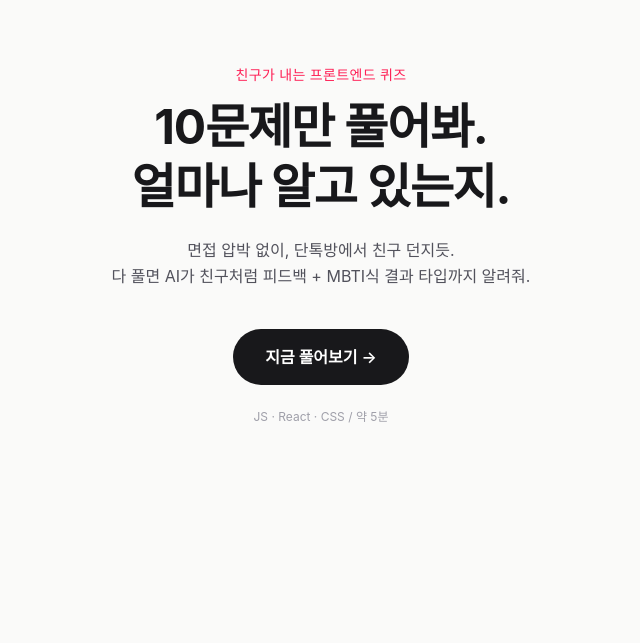
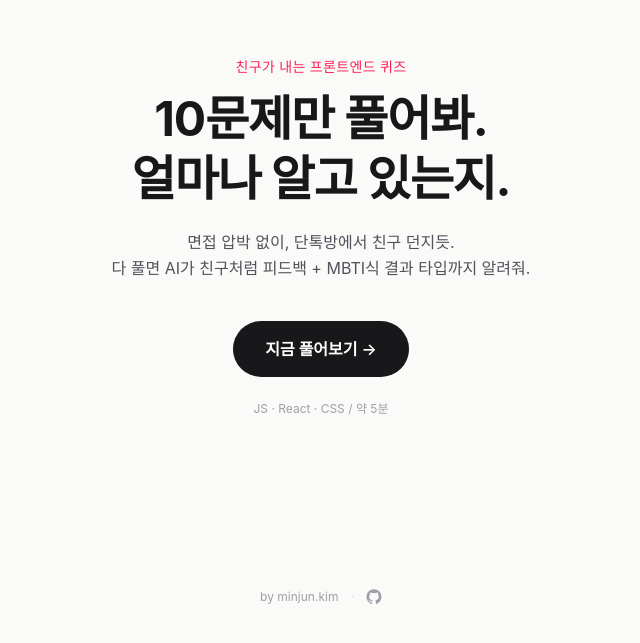
Before and after one commit to minjun0219/fe-quiz, a Next.js app: page / in a window 1280 px wide. Shown: the part 155-798 px from the top of the page, without its empty margins (319-959 px from the left). Built offline with nearby package versions, Linux system fonts and the light colour scheme; no server answers; a web font is replaced by a local one.

Commit message:
feat(credits): 첫 화면 작성자 크레딧 + 결과 페이지 기여 안내 (#32)

```diff
--- a/app/page.tsx
+++ b/app/page.tsx
@@ -1,8 +1,10 @@
 import Link from "next/link";
+import { SiteCredit } from "@/components/credits";
 
 export default function Home() {
   return (
-    <main className="flex min-h-dvh flex-col items-center justify-center px-6 py-16 text-center">
+    <main className="flex min-h-dvh flex-col px-6 py-10 text-center">
+      <div className="flex flex-1 flex-col items-center justify-center">
         <p className="mb-3 text-sm font-medium tracking-wide text-rose-500">
           친구가 내는 프론트엔드 퀴즈
         </p>
@@ -22,6 +24,8 @@ export default function Home() {
           지금 풀어보기 →
         </Link>
         <p className="mt-6 text-xs text-zinc-400 dark:text-zinc-500">JS · React · CSS / 약 5분</p>
+      </div>
+      <SiteCredit />
     </main>
   );
 }
--- a/app/play/result.tsx
+++ b/app/play/result.tsx
@@ -2,6 +2,7 @@
 
 import { useRouter } from "next/navigation";
 import { useEffect, useState } from "react";
+import { ContributeNote } from "@/components/credits";
 import { CATEGORY_DISPLAY_LABEL } from "@/lib/category-labels";
 import type { Category } from "@/lib/question.schema";
 import type { QuizSubmitResponse } from "@/lib/quiz-submit.schema";
@@ -329,6 +330,7 @@ export default function Result({ data }: Props) {
             공유 만들기에 실패했어. 잠시 후 다시 눌러봐.
           </p>
         )}
+        <ContributeNote />
       </div>
     </main>
   );
--- a/app/r/[slug]/page.tsx
+++ b/app/r/[slug]/page.tsx
@@ -1,6 +1,7 @@
 import type { Metadata } from "next";
 import Link from "next/link";
 import { notFound } from "next/navigation";
+import { ContributeNote } from "@/components/credits";
 import { CATEGORY_DISPLAY_LABEL } from "@/lib/category-labels";
 import {
   buildTypeCode,
@@ -135,6 +136,7 @@ export default async function SharePage({ params }: Props) {
         >
           다른 라운드 풀어보기
         </Link>
+        <ContributeNote />
       </div>
     </main>
   );
--- /dev/null
+++ b/components/credits.tsx
@@ -0,0 +1,62 @@
+const SITE_URL = "https://minjun.kim";
+const REPO_URL = "https://github.com/minjun0219/fe-quiz";
+
+function GithubMark({ className }: { className?: string }) {
+  return (
+    <svg
+      role="img"
+      aria-hidden="true"
+      focusable="false"
+      viewBox="0 0 24 24"
+      fill="currentColor"
+      className={className}
+    >
+      <path d="M12 .5C5.73.5.75 5.48.75 11.75c0 4.97 3.22 9.18 7.69 10.67.56.1.77-.24.77-.54 0-.27-.01-.97-.02-1.91-3.13.68-3.79-1.51-3.79-1.51-.51-1.3-1.25-1.65-1.25-1.65-1.02-.7.08-.69.08-.69 1.13.08 1.72 1.16 1.72 1.16 1 1.72 2.63 1.22 3.27.93.1-.73.39-1.22.71-1.5-2.5-.29-5.13-1.25-5.13-5.55 0-1.23.44-2.23 1.16-3.02-.12-.29-.5-1.43.11-2.97 0 0 .94-.3 3.09 1.15.9-.25 1.86-.37 2.82-.38.96.01 1.92.13 2.82.38 2.15-1.45 3.09-1.15 3.09-1.15.61 1.54.23 2.68.11 2.97.72.79 1.16 1.79 1.16 3.02 0 4.31-2.64 5.26-5.15 5.54.4.34.76 1.02.76 2.06 0 1.49-.01 2.69-.01 3.05 0 .3.2.65.78.54 4.46-1.49 7.68-5.7 7.68-10.67C23.25 5.48 18.27.5 12 .5z" />
+    </svg>
+  );
+}
+
+export function SiteCredit() {
+  return (
+    <footer className="flex items-center justify-center gap-3 text-xs text-zinc-400 dark:text-zinc-500">
+      <a
+        href={SITE_URL}
+        target="_blank"
+        rel="noreferrer noopener"
+        className="transition hover:text-zinc-600 dark:hover:text-zinc-300"
+      >
+        by minjun.kim
+      </a>
+      <span aria-hidden="true" className="text-zinc-300 dark:text-zinc-700">
+        ·
+      </span>
+      <a
+        href={REPO_URL}
+        target="_blank"
+        rel="noreferrer noopener"
+        aria-label="GitHub 저장소"
+        className="transition hover:text-zinc-600 dark:hover:text-zinc-300"
+      >
+        <GithubMark className="h-4 w-4" />
+      </a>
+    </footer>
+  );
+}
+
+export function ContributeNote() {
+  return (
+    <p className="mt-6 text-center text-xs text-zinc-400 dark:text-zinc-500">
+      문제가 이상하거나 같이 만들고 싶으면{" "}
+      <a
+        href={REPO_URL}
+        target="_blank"
+        rel="noreferrer noopener"
+        className="inline-flex items-center gap-1 font-medium text-zinc-500 underline-offset-2 transition hover:text-zinc-700 hover:underline dark:text-zinc-400 dark:hover:text-zinc-200"
+      >
+        <GithubMark className="h-3.5 w-3.5" />
+        GitHub
+      </a>
+      에서 함께 해요
+    </p>
+  );
+}
```
Lines whose indentation alone changed are shown as unchanged.
